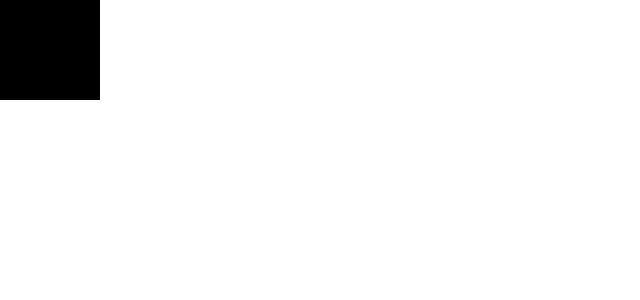
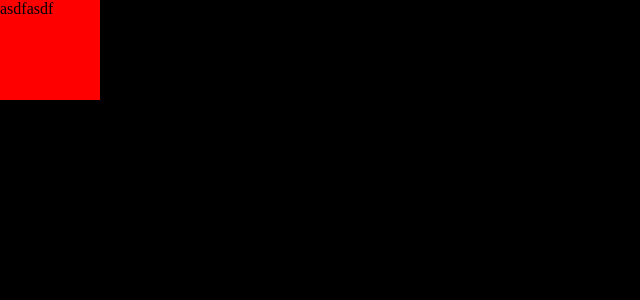
Before and after one commit to hyesungoh/dogVelopers, a Next.js app: page / in a window 1280 px wide. Shown: the top 300 px of the page, without its empty margins (0-640 px from the left). Built offline with nearby package versions, Linux system fonts and the light colour scheme.

Commit message:
env: setting emotion css prop

```diff
--- a/package.json
+++ b/package.json
@@ -9,8 +9,8 @@
   },
   "dependencies": {
     "@emotion/babel-plugin": "^11.7.2",
+    "@emotion/babel-preset-css-prop": "^11.2.0",
     "@emotion/react": "^11.7.1",
-    "@emotion/styled": "^11.6.0",
     "@types/axios": "^0.14.0",
     "axios": "^0.25.0",
     "eslint-config-prettier": "^8.3.0",
--- a/src/pages/index.tsx
+++ b/src/pages/index.tsx
@@ -1,14 +1,15 @@
-import styled from '@emotion/styled';
+import { css, Theme } from '@emotion/react';
 import { motion } from 'framer-motion';
 
 function Home() {
-  return <Div whileHover={{ scale: 1.2 }}>asdfasdf</Div>;
+  return <div css={dCss}>asdfasdf</div>;
 }
 
 export default Home;
 
-const Div = styled(motion.div)`
+const dCss = (theme: Theme) => css`
   width: 100px;
   height: 100px;
-  background-color: ${({ theme }) => theme.color.black};
+  background-color: red;
+  color: ${theme.color.black};
 `;
--- a/src/styles/GlobalStyle/index.tsx
+++ b/src/styles/GlobalStyle/index.tsx
@@ -1,4 +1,4 @@
-import { css, Global } from '@emotion/react';
+import { css, Global, Theme } from '@emotion/react';
 
 function GlobalStyle() {
   return <Global styles={globalStyle} />;
@@ -6,10 +6,15 @@ function GlobalStyle() {
 
 export default GlobalStyle;
 
-const globalStyle = css`
+const globalStyle = (theme: Theme) => css`
   * {
     margin: 0;
     padding: 0;
     box-sizing: border-box;
   }
+
+  html {
+    color: ${theme.color.white};
+    background-color: ${theme.color.black};
+  }
 `;
--- a/tsconfig.json
+++ b/tsconfig.json
@@ -14,7 +14,8 @@
     "resolveJsonModule": true,
     "isolatedModules": true,
     "jsx": "preserve",
-    "incremental": true
+    "incremental": true,
+    "types": ["@emotion/react/types/css-prop"]
   },
   "include": ["next-env.d.ts", "**/*.ts", "**/*.tsx"],
   "exclude": ["node_modules"]
```
Also changed, not shown: .babelrc, 1 other file (tests, documents, lock files or other folders).
